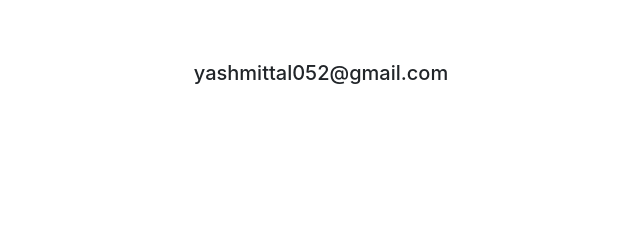
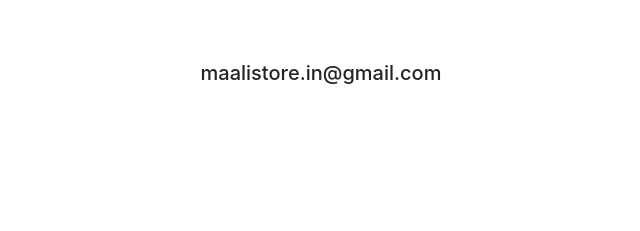
Before and after one commit to Y-a-s-h-M-i-t-t-a-l/Maalistore, a plain HTML site: page contact.html in a window 1280 px wide. Shown: the part 1191-1422 px from the top of the page, 449-1089 px from the left. Drawn offline with nearby package versions, Linux system fonts and the light colour scheme; a web font is replaced by a local one.

Commit message:
Update contact.html

```diff
--- a/contact.html
+++ b/contact.html
@@ -108,7 +108,7 @@
                         <h3>Email</h3>
                     </div>
                     <div class="col-9 text-center mt-3">
-                        <h5>yashmittal052@gmail.com</h5>
+                        <h5>maalistore.in@gmail.com</h5>
                     </div>
                 </div>
             </div>
```
